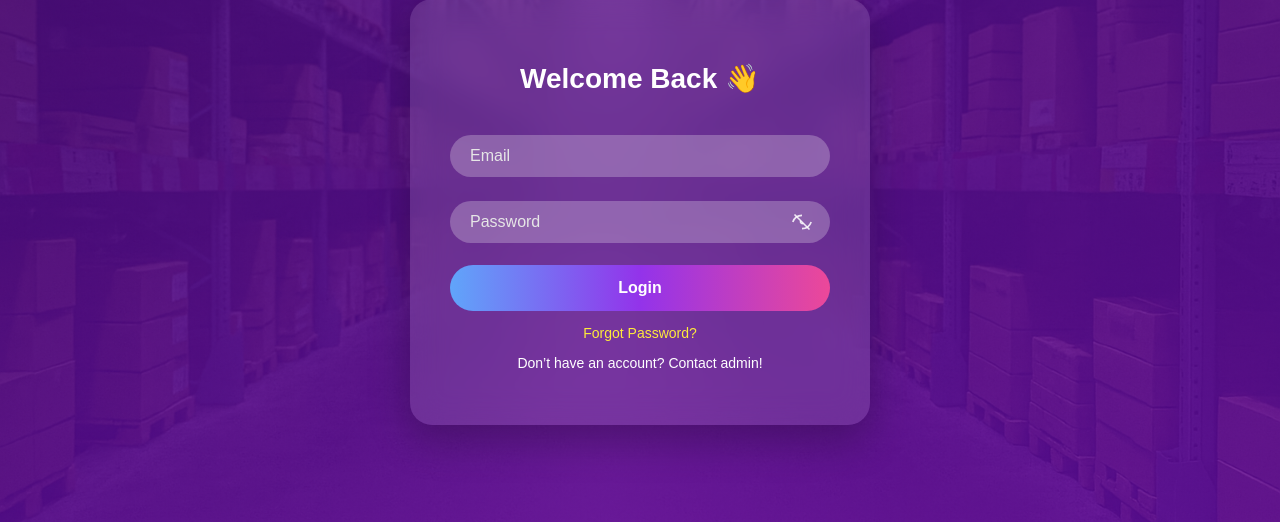
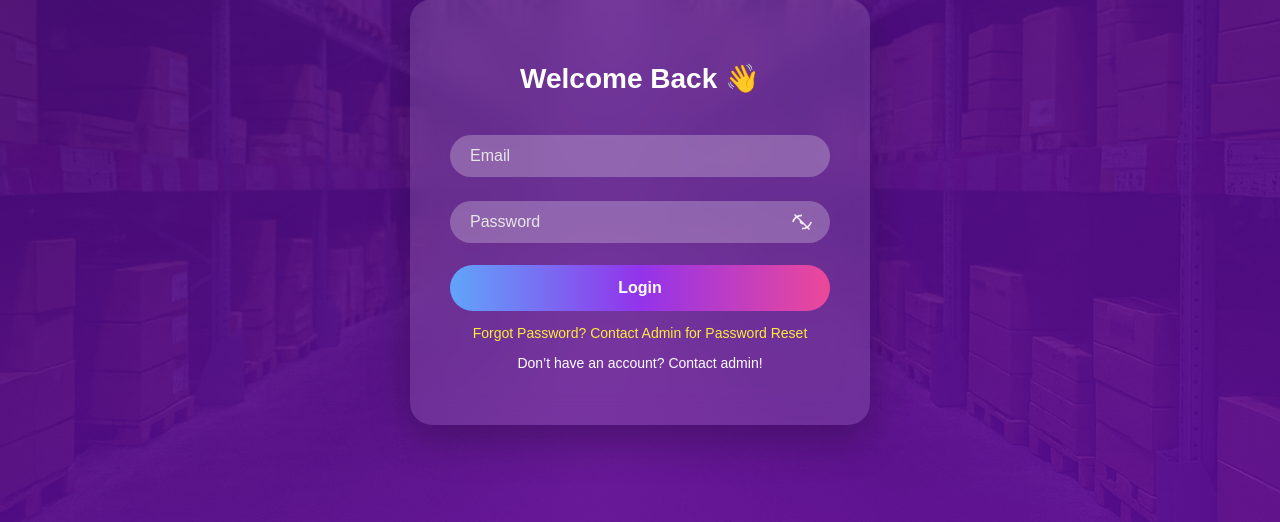
Before and after one commit to chethanarunkumar/NGIM, a Flask app: page /login in a window 1280 px wide. Shown: the part 188-710 px from the top of the page. Run offline with Flask 3, Linux system fonts and the light colour scheme; parts of the project's set-up code (start-up, migrations or seed data) failed here and were passed over; some libraries are stand-ins or nearby versions.

Commit message:
Update login UI text and layout

```diff
--- a/NextGen/app/templates/auth/login.html
+++ b/NextGen/app/templates/auth/login.html
@@ -162,7 +162,7 @@
       <button class="btn" type="submit">Login</button>
     </form>
 
-    <p><a href="#">Forgot Password?</a></p>
+    <p><a href="#">Forgot Password? Contact Admin for Password Reset</a></p>
     <p>Don’t have an account? Contact admin!</p>
   </div>
 
```
